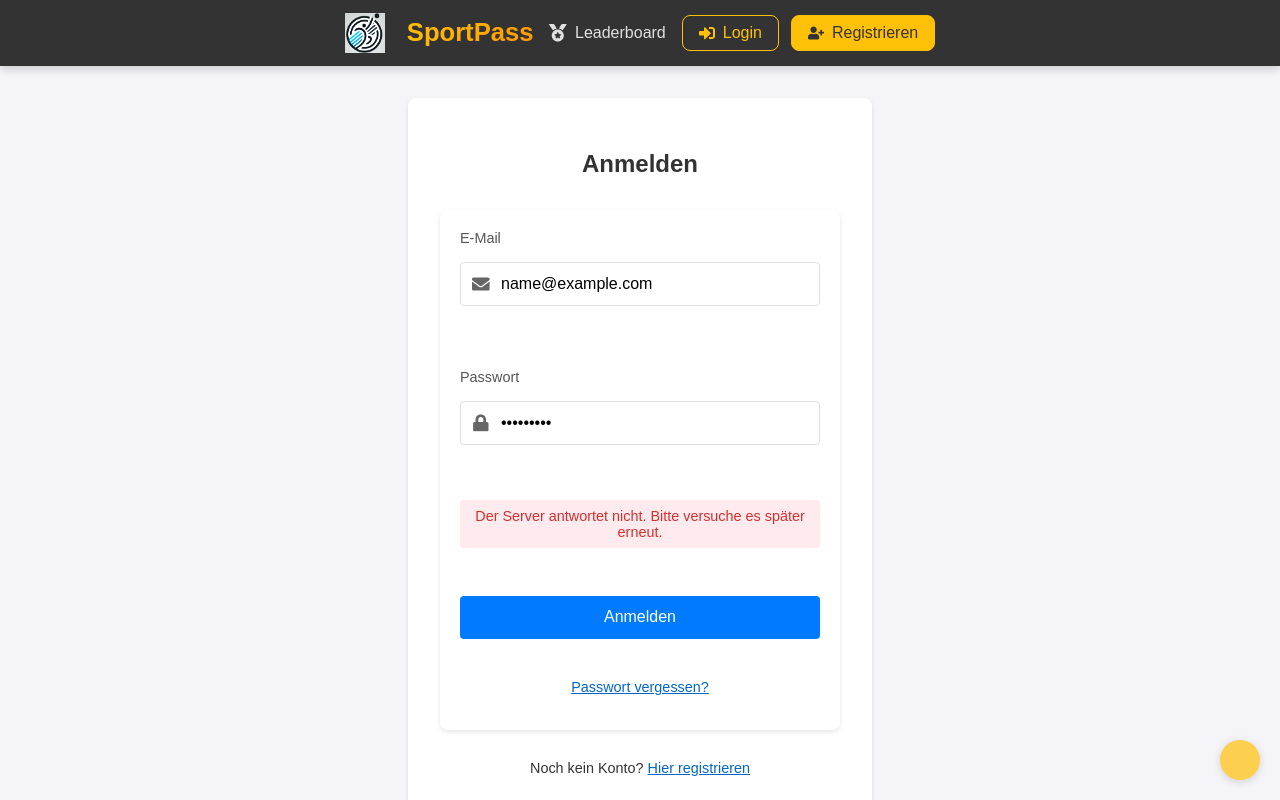
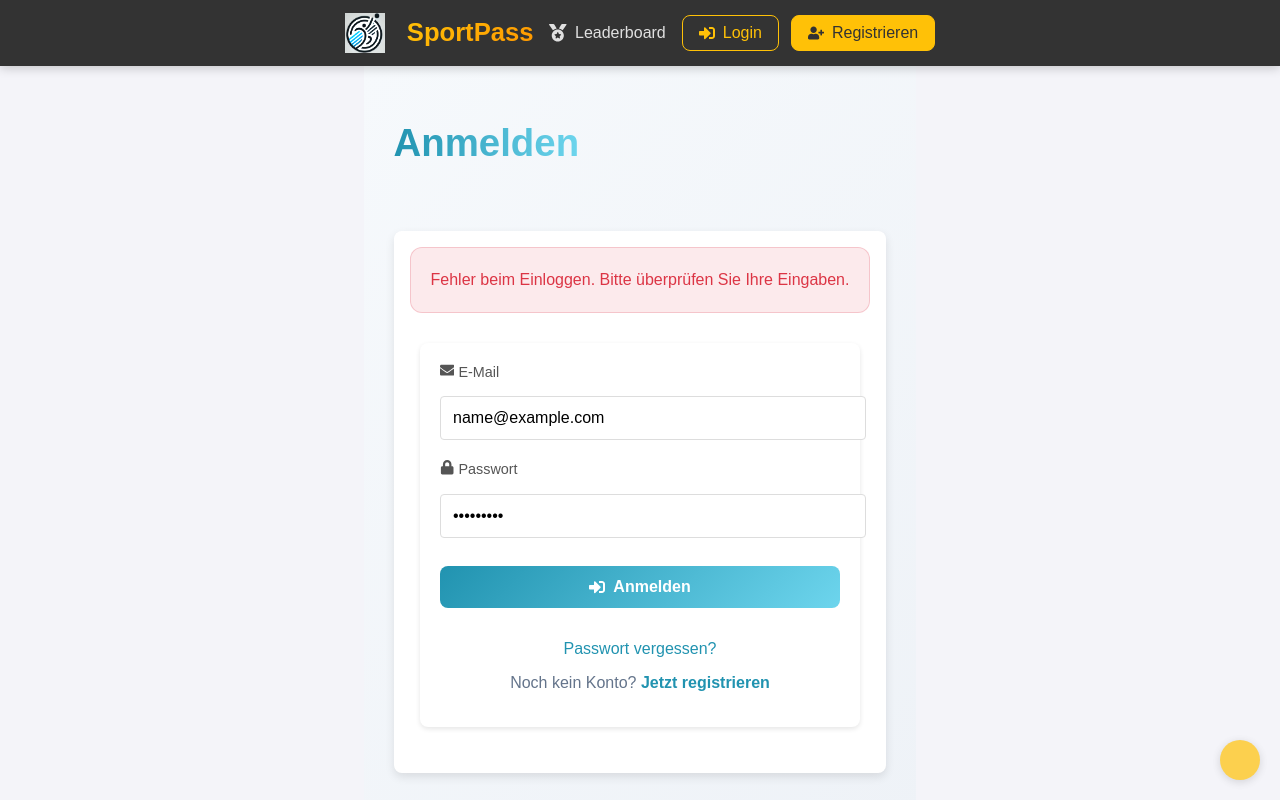
Before and after one commit to Chris123-crypto-ship-it/Sportpass_2025, a React (Create React App) app: page /login in a window 1280 px wide. Both pictures are taken after typing "name@example.com", "Sample123" into the empty fields and a click on the button "Anmelden". Shown: the top 800 px of the page. Built offline with nearby package versions, Linux system fonts and the light colour scheme; no server answers.

Commit message:
Feature: Einheitliches Seitenformat mit gemeinsamen Styles eingeführt

```diff
--- a/src/App.js
+++ b/src/App.js
@@ -24,6 +24,7 @@ import VerifyEmail from './pages/VerifyEmail';
 import ForgotPassword from './pages/ForgotPassword';
 import ResetPassword from './pages/ResetPassword';
 import Support from './pages/Support';
+import './styles/common.css';
 import './App.css';
 
 function App() {
--- a/src/pages/Login.js
+++ b/src/pages/Login.js
@@ -1,149 +1,106 @@
 // src/pages/Login.js
 import React, { useState } from 'react';
-import { useNavigate } from 'react-router-dom';
+import { Link, useNavigate } from 'react-router-dom';
 import axios from 'axios';
 import { toast } from 'react-toastify';
 import '../styles/Login.css';
-import { FaEnvelope, FaLock } from 'react-icons/fa';
+import { FaSignInAlt, FaEnvelope, FaLock } from 'react-icons/fa';
 import { useAuth } from '../context/AuthContext';
 import config from '../config';
 
 const Login = () => {
+  const [email, setEmail] = useState('');
+  const [password, setPassword] = useState('');
+  const [error, setError] = useState('');
+  const [loading, setLoading] = useState(false);
+  const { login } = useAuth();
   const navigate = useNavigate();
-  const { login } = useAuth();
-  const [formData, setFormData] = useState({
-    email: '',
-    password: ''
-  });
-  const [loading, setLoading] = useState(false);
-  const [error, setError] = useState('');
-  const [showResendVerification, setShowResendVerification] = useState(false);
 
-  const handleChange = (e) => {
-    setFormData({ ...formData, [e.target.name]: e.target.value });
-  };
-
-  const handleResendVerification = async () => {
+  const handleSubmit = async (e) => {
+    e.preventDefault();
     try {
+      setError('');
       setLoading(true);
-      const response = await axios.post(`${config.API_URL}/resend-verification`, {
-        email: formData.email
-      });
-
-      if (response.data.message) {
-        toast.success('Verifizierungs-E-Mail wurde erneut gesendet.');
-      }
-    } catch (error) {
-      console.error('Fehler beim erneuten Senden:', error);
-      toast.error('Fehler beim Senden der Verifizierungs-E-Mail.');
+      await login(email, password);
+      navigate('/dashboard');
+    } catch (err) {
+      setError('Fehler beim Einloggen. Bitte überprüfen Sie Ihre Eingaben.');
+      console.error('Login error:', err);
     } finally {
       setLoading(false);
     }
   };
 
-  const handleSubmit = async (e) => {
-    e.preventDefault();
-    setError('');
-    setLoading(true);
-    setShowResendVerification(false);
-
-    try {
-      const result = await login(formData.email, formData.password);
-
-      if (result.success) {
-        toast.success('Erfolgreich eingeloggt!');
-
-        // Weiterleitung basierend auf der Benutzerrolle
-        if (result.user.role === 'admin') {
-          window.location.href = '/admin-dashboard';
-        } else {
-          window.location.href = '/dashboard';
+  if (loading) {
+    return (
+      <div className="page-container">
+        <div className="loading-container">
+          <div className="loading-spinner"></div>
+          <p>Anmeldung läuft...</p>
+        </div>
+      </div>
+    );
   }
-      }
-    } catch (error) {
-      console.error('Login-Fehler:', error);
-
-      if (error.response) {
-        // Prüfen, ob es sich um einen Verifizierungsfehler handelt
-        if (error.response.status === 403 && error.response.data.error === 'E-Mail-Adresse nicht verifiziert') {
-          setError('Bitte verifiziere zuerst deine E-Mail-Adresse.');
-          setShowResendVerification(true);
-        } else {
-          setError(error.response.data.error || 'Fehler beim Login');
-        }
-      } else if (error.request) {
-        setError('Der Server antwortet nicht. Bitte versuche es später erneut.');
-      } else {
-        setError('Ein unerwarteter Fehler ist aufgetreten.');
-      }
-    } finally {
-      setLoading(false);
-    }
-  };
 
   return (
-    <div className="login-container">
-      <h2>Anmelden</h2>
-      <form onSubmit={handleSubmit} className="login-form">
+    <div className="page-container">
+      <div className="page-header">
+        <h1 className="page-title">Anmelden</h1>
+      </div>
+
+      <div className="form-container card">
+        {error && (
+          <div className="info-box" style={{ background: 'rgba(220, 53, 69, 0.1)', borderColor: 'rgba(220, 53, 69, 0.2)' }}>
+            <div className="info-text" style={{ color: '#dc3545' }}>{error}</div>
+          </div>
+        )}
+
+        <form onSubmit={handleSubmit}>
           <div className="form-group">
-          <label htmlFor="email">E-Mail</label>
-          <div className="input-with-icon">
-            <FaEnvelope className="input-icon" />
+            <label className="form-label">
+              <FaEnvelope /> E-Mail
+            </label>
             <input
               type="email"
-              id="email"
-              name="email"
-              value={formData.email}
-              onChange={handleChange}
-              placeholder="deine@email.de"
+              className="form-input"
+              value={email}
+              onChange={(e) => setEmail(e.target.value)}
               required
+              placeholder="ihre@email.de"
             />
-          </div>
           </div>
 
           <div className="form-group">
-          <label htmlFor="password">Passwort</label>
-          <div className="input-with-icon">
-            <FaLock className="input-icon" />
+            <label className="form-label">
+              <FaLock /> Passwort
+            </label>
             <input
               type="password"
-              id="password"
-              name="password"
-              value={formData.password}
-              onChange={handleChange}
-              placeholder="Dein Passwort"
+              className="form-input"
+              value={password}
+              onChange={(e) => setPassword(e.target.value)}
               required
+              placeholder="••••••••"
             />
           </div>
+
+          <button type="submit" className="button button-primary" style={{ width: '100%', marginBottom: '1rem' }}>
+            <FaSignInAlt /> Anmelden
+          </button>
+
+          <div style={{ textAlign: 'center', marginTop: '1rem' }}>
+            <Link to="/forgot-password" style={{ color: '#2193b0', textDecoration: 'none' }}>
+              Passwort vergessen?
+            </Link>
           </div>
 
-        {error && (
-          <div className="error-message">
-            {error}
-            {showResendVerification && (
-              <button
-                type="button"
-                onClick={handleResendVerification}
-                className="btn-link"
-                disabled={loading}
-              >
-                Verifizierungs-E-Mail erneut senden
-              </button>
-            )}
-          </div>
-        )}
-
-        <button type="submit" className="btn-primary" disabled={loading}>
-          {loading ? 'Anmeldung läuft...' : 'Anmelden'}
-        </button>
-
-        <div className="forgot-password-link">
-          <span onClick={() => navigate('/forgot-password')}>Passwort vergessen?</span>
+          <div style={{ textAlign: 'center', marginTop: '1rem', color: '#64748b' }}>
+            Noch kein Konto?{' '}
+            <Link to="/register" style={{ color: '#2193b0', textDecoration: 'none', fontWeight: '600' }}>
+              Jetzt registrieren
+            </Link>
           </div>
         </form>
-
-      <div className="register-link">
-        Noch kein Konto? <a href="/register">Hier registrieren</a>
       </div>
     </div>
   );
--- /dev/null
+++ b/src/styles/common.css
@@ -0,0 +1,208 @@
+/* Gemeinsame Styles für alle Seiten */
+.page-container {
+  max-width: 1200px;
+  margin: 0 auto;
+  padding: 30px;
+  min-height: calc(100vh - 80px);
+  background: linear-gradient(135deg, #f6f9fc, #eef2f7);
+}
+
+.page-header {
+  display: flex;
+  justify-content: space-between;
+  align-items: center;
+  margin-bottom: 40px;
+}
+
+.page-title {
+  font-size: 2.4rem;
+  font-weight: 800;
+  color: #2c3e50;
+  background: linear-gradient(90deg, #2193b0, #6dd5ed);
+  -webkit-background-clip: text;
+  -webkit-text-fill-color: transparent;
+}
+
+.info-box {
+  display: flex;
+  align-items: flex-start;
+  gap: 15px;
+  background: rgba(33, 147, 176, 0.1);
+  padding: 20px;
+  border-radius: 12px;
+  margin-bottom: 30px;
+  border: 1px solid rgba(33, 147, 176, 0.2);
+}
+
+.info-icon {
+  font-size: 1.5rem;
+  color: #2193b0;
+  flex-shrink: 0;
+  margin-top: 3px;
+}
+
+.info-text {
+  color: #2c3e50;
+  font-size: 1rem;
+  line-height: 1.5;
+}
+
+.card {
+  background: rgba(255, 255, 255, 0.9);
+  backdrop-filter: blur(10px);
+  border-radius: 24px;
+  padding: 30px;
+  border: 1px solid rgba(255, 255, 255, 0.2);
+  box-shadow: 0 8px 32px rgba(31, 38, 135, 0.15);
+  transition: all 0.3s ease;
+}
+
+.card:hover {
+  transform: translateY(-5px);
+  box-shadow: 0 15px 35px rgba(33, 147, 176, 0.2);
+}
+
+.grid {
+  display: grid;
+  gap: 30px;
+}
+
+.grid-2 {
+  grid-template-columns: repeat(2, 1fr);
+}
+
+.grid-3 {
+  grid-template-columns: repeat(3, 1fr);
+}
+
+.grid-4 {
+  grid-template-columns: repeat(4, 1fr);
+}
+
+/* Responsive Design */
+@media (max-width: 1200px) {
+  .grid-4 {
+    grid-template-columns: repeat(3, 1fr);
+  }
+}
+
+@media (max-width: 992px) {
+  .grid-3, .grid-4 {
+    grid-template-columns: repeat(2, 1fr);
+  }
+}
+
+@media (max-width: 768px) {
+  .page-container {
+    padding: 20px;
+  }
+
+  .page-header {
+    flex-direction: column;
+    gap: 20px;
+    align-items: flex-start;
+  }
+
+  .page-title {
+    font-size: 2rem;
+  }
+
+  .grid-2, .grid-3, .grid-4 {
+    grid-template-columns: 1fr;
+  }
+
+  .card {
+    padding: 20px;
+  }
+}
+
+/* Formular-Styles */
+.form-container {
+  max-width: 500px;
+  margin: 0 auto;
+}
+
+.form-group {
+  margin-bottom: 20px;
+}
+
+.form-label {
+  display: block;
+  margin-bottom: 8px;
+  color: #2c3e50;
+  font-weight: 600;
+}
+
+.form-input {
+  width: 100%;
+  padding: 12px;
+  border: 1px solid #e2e8f0;
+  border-radius: 8px;
+  font-size: 1rem;
+  transition: all 0.3s ease;
+}
+
+.form-input:focus {
+  border-color: #2193b0;
+  box-shadow: 0 0 0 2px rgba(33, 147, 176, 0.2);
+  outline: none;
+}
+
+.button {
+  padding: 12px 24px;
+  border-radius: 8px;
+  font-weight: 600;
+  cursor: pointer;
+  transition: all 0.3s ease;
+  border: none;
+  text-align: center;
+  display: inline-flex;
+  align-items: center;
+  justify-content: center;
+  gap: 8px;
+}
+
+.button-primary {
+  background: linear-gradient(135deg, #2193b0, #6dd5ed);
+  color: white;
+}
+
+.button-primary:hover {
+  transform: translateY(-2px);
+  box-shadow: 0 10px 20px rgba(33, 147, 176, 0.2);
+}
+
+.button-secondary {
+  background: white;
+  color: #2193b0;
+  border: 1px solid #2193b0;
+}
+
+.button-secondary:hover {
+  background: rgba(33, 147, 176, 0.1);
+  transform: translateY(-2px);
+}
+
+/* Loading-Zustand */
+.loading-container {
+  display: flex;
+  flex-direction: column;
+  align-items: center;
+  justify-content: center;
+  min-height: 200px;
+  gap: 20px;
+}
+
+.loading-spinner {
+  width: 40px;
+  height: 40px;
+  border: 3px solid #f3f3f3;
+  border-top: 3px solid #2193b0;
+  border-radius: 50%;
+  animation: spin 1s linear infinite;
+}
+
+@keyframes spin {
+  0% { transform: rotate(0deg); }
+  100% { transform: rotate(360deg); }
+}
```
Lines whose indentation alone changed are shown as unchanged.
